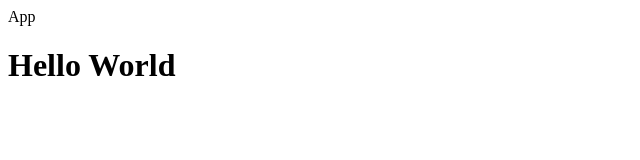
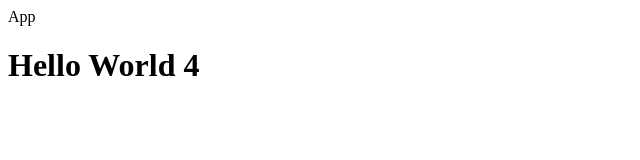
Before and after one commit to anokhee-micehub/react-study, a React (Create React App) app: page / in a window 1280 px wide. Shown: the top 160 px of the page, without its empty margins (0-640 px from the left). Built offline with nearby package versions, Linux system fonts and the light colour scheme.

Commit message:
✅ 스터디#1 과제

```diff
--- a/src/App.js
+++ b/src/App.js
@@ -1,12 +1,24 @@
 import React from 'react'
 
-const HellowWorld = () => <h1>Hello World</h1>;
+const random = Math.floor(Math.random() * (5 - -5)) + -5;
 
-const App = () => (
-    <div>
-        App
-        <HellowWorld />
-    </div>
-);
+function HellowWorld() {
+    return <h1>Hello World {random}</h1>;
+}
+
+function App() {
+    return(
+        <div>
+            App
+            <HellowWorld />
+        </div>
+    )
+}
+// const App = () => (
+//     <div>
+//         App
+//         <HellowWorld />
+//     </div>
+// );
 
 export default App
```
